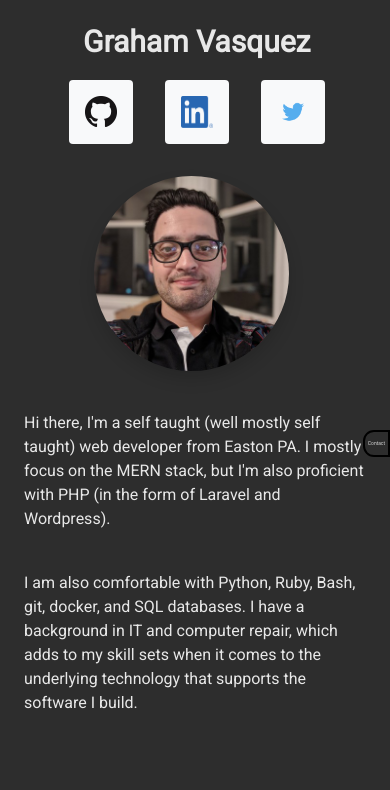
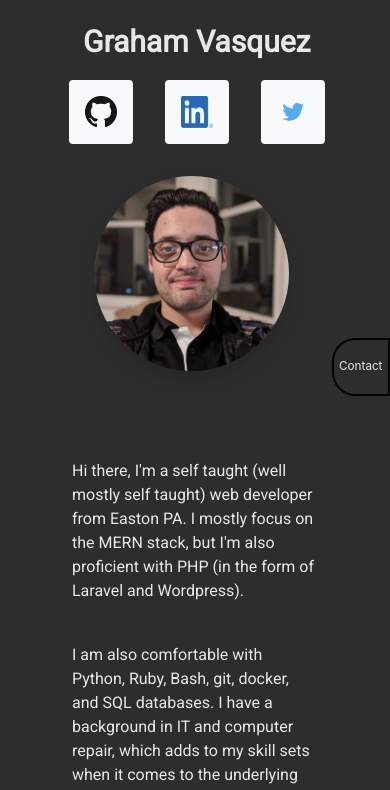
Before and after one commit to GV14982/gvasquez-dev, a React (Create React App) app: page / in a window 390 px wide. Shown: the top 790 px of the page. Built offline with nearby package versions, Linux system fonts and the light colour scheme; no server answers.

Commit message:
Adjust sizing on contact form and bio

```diff
--- a/src/App.css
+++ b/src/App.css
@@ -16,7 +16,7 @@ a {
 }
 
 .app {
-  scroll-snap-type: mandatory;
+  overflow: hidden;
 }
 
 .circle {
@@ -87,11 +87,11 @@ a {
   color: #e8e8e8;
   position: fixed;
   border-style: solid;
-  border-radius: 5%;
+  border-radius: 2vw;
   padding: 1%;
   width: 20vw;
   height: auto;
-  margin-top: 35vh;
+  margin-top: 30vh;
   z-index: 2;
   background-color: #2d2d2d;
   overflow: hidden;
@@ -113,7 +113,7 @@ a {
   z-index: 2;
   width: 7vw;
   height: 7vw;
-  margin-top: 50vh;
+  margin-top: 40vh;
   border-style: solid;
   border-radius: 40% 0% 0% 40%;
   text-align: center;
@@ -141,6 +141,16 @@ a {
     width: 50vw;
     height: 50vw;
   }
+
+  .contact {
+    width: 25vw;
+  }
+
+  .contact-button {
+    font-size: 2vw;
+    width: 8vw;
+    height: 8vw;
+  }
 }
 
 @media (max-width: 768px) {
@@ -161,10 +171,27 @@ a {
   .card-text {
     font-size: 16px;
   }
+  .contact {
+    width: 35vw;
+  }
+  .contact-button {
+    width: 11vw;
+    height: 11vw;
+  }
 }
 
 @media (max-width: 625px) {
   .navbar {
     padding-left: 5%;
   }
+
+  .contact {
+    width: 40vw;
+  }
+
+  .contact-button {
+    font-size: 3vw;
+    width: 15vw;
+    height: 15vw;
+  }
 }
--- a/src/App.js
+++ b/src/App.js
@@ -28,8 +28,27 @@ function App() {
     from: { opacity: 0 }
   });
 
-  const contact = useSpring({ marginLeft: display ? "80vw" : "100vw" })
-  const contactButton = useSpring({ marginLeft: display ? "73vw" : "93vw" })
+  let contactHidden = "100vw";
+  let contactShown = "80vw";
+  let contactButtonHidden = "93vw";
+  let contactButtonShown = "73vw";
+
+  if (size.width <= 1000 && size.width > 768) {
+    contactShown = "75vw";
+    contactButtonHidden = "92vw";
+    contactButtonShown = "67vw";
+  } else if (size.width <= 768 && size.width > 625) {
+    contactShown = "65vw";
+    contactButtonHidden = "89vw";
+    contactButtonShown = "54vw";
+  } else if (size.width <= 625) {
+    contactShown = "60vw";
+    contactButtonHidden = "85vw";
+    contactButtonShown = "45vw";
+  }
+
+  const contact = useSpring({ marginLeft: display ? contactShown : contactHidden })
+  const contactButton = useSpring({ marginLeft: display ? contactButtonShown : contactButtonHidden })
   const onClick = e => {
     setDisplay(!display);
   }
--- a/src/components/Contact/Contact.js
+++ b/src/components/Contact/Contact.js
@@ -40,7 +40,7 @@ export const Contact = () => {
     });
   }
 
-  const onClick = async e => {
+  const onSubmit = async e => {
     e.preventDefault()
     await newAirtableRecord(formState);
     setFormState(initialState);
@@ -49,6 +49,7 @@ export const Contact = () => {
     setTimeout(() => {
       setSubmitted(false);
     }, 5000);
+    return false;
   }
 
   const thanks = useSpring({ to: { marginTop: submitted ? "0vh" : "-15vh" }, onRest: () => { if (!submitted) setDisplay(false) } })
@@ -60,13 +61,13 @@ export const Contact = () => {
           Thanks for submitting your inquiry!
         </p>
       </animated.div>}
-      <form>
-        <div className="form-group">
-          <label htmlFor="name">Name<small>*</small></label>
+      <form className="p-1" onSubmit={onSubmit}>
+        <div className="form-group" onSubmit={e => e.preventDefault()}>
+          <label htmlFor="name">Name <small>(required)</small></label>
           <input className="form-control" type="text" value={formState.name} name="name" id="name" required placeholder="Your Name" onChange={onChange} />
         </div>
         <div className="form-group">
-          <label htmlFor="email">Email<small>*</small></label>
+          <label htmlFor="email">Email <small>(required)</small></label>
           <input className="form-control" type="email" value={formState.email} name="email" id="email" required placeholder="Your Email" onChange={onChange} />
         </div>
         <div className="form-group">
@@ -77,8 +78,8 @@ export const Contact = () => {
           <label htmlFor="phone-numb">Description</label>
           <textarea className="form-control" name="description" id="description" value={formState.description} placeholder="How can I help you?" onChange={onChange} />
         </div>
+        <input className="btn btn-secondary" id="submit" name="submit" type="submit" />
       </form>
-      <button className="btn btn-secondary" id="submit" onClick={onClick} name="submit" type="submit">Submit</button>
     </div>
   )
 }
--- a/src/components/Personal/Bio.js
+++ b/src/components/Personal/Bio.js
@@ -2,7 +2,7 @@ import React from 'react'
 
 export const Bio = ({ size }) => {
   return (
-    <div className="bio">
+    <div className="bio p-5">
       <div className={`p-${size.width > 990 ? "5" : "4"}`}>
         <p className="card-text">Hi there, I'm a self taught (well mostly self taught) web developer from Easton PA. I mostly focus on the MERN stack, but I'm also proficient with PHP (in the form of Laravel and Wordpress).</p>
         <br />
```
